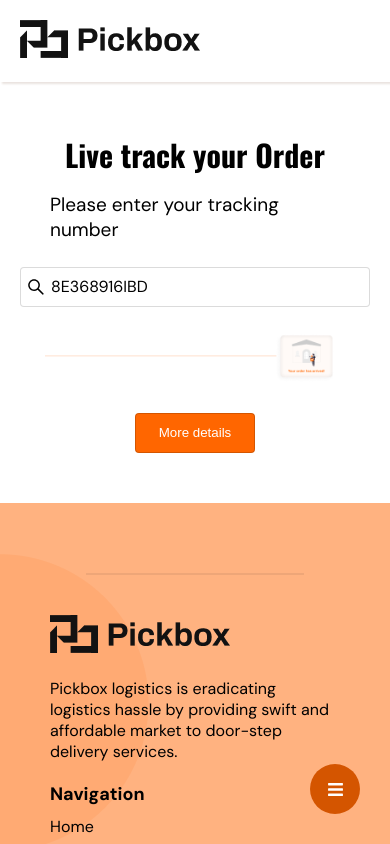
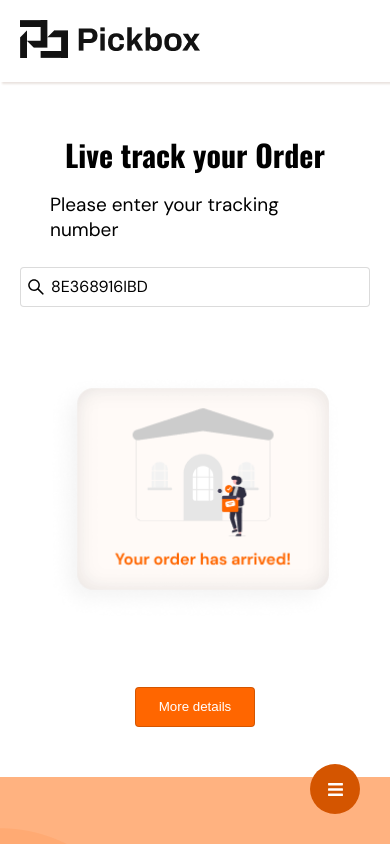
Before and after one commit to Pickbox-Project/Pickbox-frontend, a React (Create React App) app: page /tracking-delivered in a window 390 px wide. Shown: the top 844 px of the page. Built offline with nearby package versions, Linux system fonts and the light colour scheme.

Commit message:
Fixed responsiveness issues on the tracking images

```diff
--- a/src/Components/TrackingDelivered/TrackingDelivered.jsx
+++ b/src/Components/TrackingDelivered/TrackingDelivered.jsx
@@ -2,6 +2,7 @@ import React from "react";
 import { AiOutlineSearch } from "react-icons/ai";
 import { useNavigate } from "react-router-dom";
 import trackingDelivered from "../../Assets/images/tracking-delivered.png";
+import trackingDeliveredMobile from "../../Assets/images/trackingDeliveredMobile.png";
 
 const TrackingDelivered = () => {
   const navigate = useNavigate();
@@ -19,7 +20,16 @@ const TrackingDelivered = () => {
         <input type="search" placeholder="8E368916IBD" />
       </div>
       <div className="tracking-result">
-        <img src={trackingDelivered} alt="Waiting Tracking Icon" />
+        <img
+          src={trackingDelivered}
+          className="trackingImage"
+          alt="Waiting Tracking Icon"
+        />
+        <img
+          src={trackingDeliveredMobile}
+          className="trackingMobile"
+          alt="Waiting Tracking Icon"
+        />
       </div>
       <button className="tracking-button" onClick={handleNavigate}>
         More details
```
Also changed, not shown: src/Assets/images/trackingDeliveredMobile.png (added).
